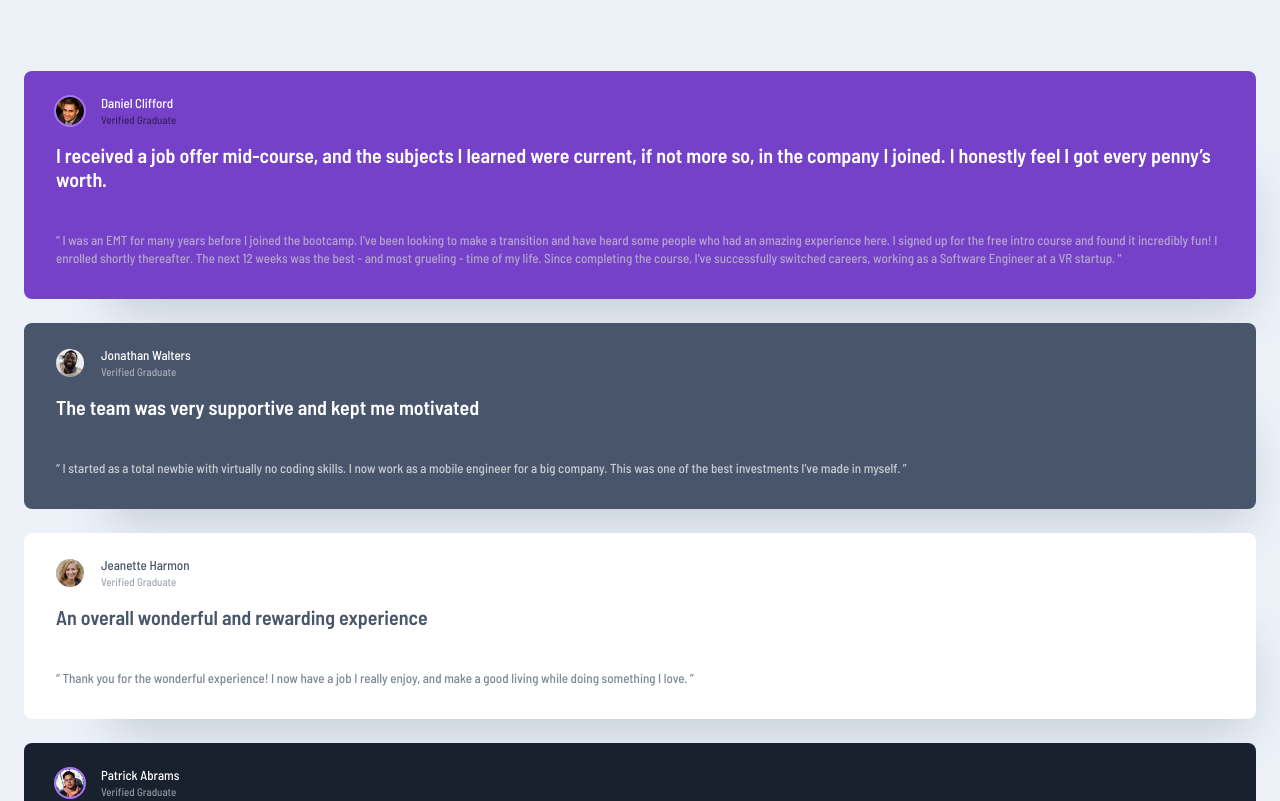
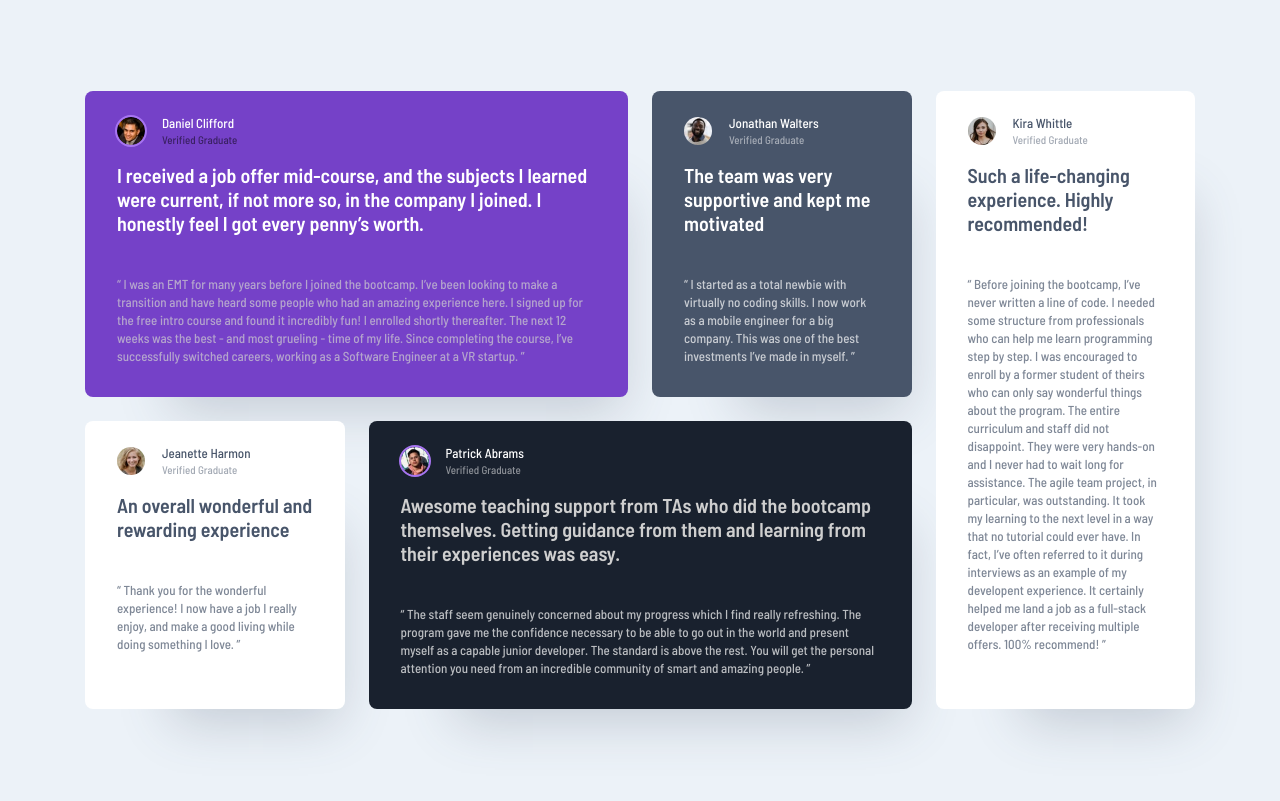
Before and after one commit to Huayao-Zheng/testimonial-grid-section, a plain HTML site: page index.html in a window 1280 px wide. Shown: the top 801 px of the page. Drawn offline with Linux system fonts and the light colour scheme.

Commit message:
finished project and added ss

```diff
--- a/index.html
+++ b/index.html
@@ -5,7 +5,7 @@
     <meta name="viewport" content="width=device-width, initial-scale=1.0" />
     <!-- displays site properly based on user's device -->
 
-    <link rel="stylesheet" href="/dist/style.css" />
+    <link rel="stylesheet" href="dist/style.css" />
     <link rel="icon" type="image/png" sizes="32x32" href="./images/favicon-32x32.png" />
     <link rel="preconnect" href="https://fonts.googleapis.com" />
     <link rel="preconnect" href="https://fonts.gstatic.com" crossorigin />
--- a/scss/_breakpoints.scss
+++ b/scss/_breakpoints.scss
@@ -1,7 +1,7 @@
-// 640px, 1024px, 1440px
+// 640px, 1110px, 1440px
 $breakpoints-up: (
   'small': '40em',
-  'medium': '64em',
+  'medium': '69.375em',
   'large': '90em',
 );
 
--- a/scss/_testimonial.scss
+++ b/scss/_testimonial.scss
@@ -1,30 +1,49 @@
-@use 'breakpoints';
+@use 'breakpoints' as *;
 
 body {
   padding: 71px 24px;
+
+  @include breakpoint-up(medium) {
+    padding: 0;
+    align-items: center;
+  }
 }
 
 .testimonial-grid {
   display: grid;
-  grid-auto-columns: 1fr;
   gap: 24px;
+  max-width: 1110px;
+  max-height: 572;
+
+  @include breakpoint-up(medium) {
+    grid-template-columns: 1fr 1fr 1fr 1fr;
+
+    grid-template-areas:
+      'one   one  two  five '
+      'three four four five';
+
+    .testimonial:nth-child(1) {
+      grid-area: one;
+    }
+    .testimonial:nth-child(2) {
+      grid-area: two;
+    }
+    .testimonial:nth-child(3) {
+      grid-area: three;
+    }
+    .testimonial:nth-child(4) {
+      grid-area: four;
+    }
+    .testimonial:nth-child(5) {
+      grid-area: five;
+    }
+  }
 }
 
 .testimonial {
   border-radius: 8px;
   padding: 26px 32px 32px 32px;
   box-shadow: 40px 60px 50px -47px rgba(72, 85, 106, 0.247378);
-
-  &:nth-child(1) {
-  }
-  &:nth-child(2) {
-  }
-  &:nth-child(3) {
-  }
-  &:nth-child(4) {
-  }
-  &:nth-child(5) {
-  }
 
   &__avatar {
     width: 28px;
@@ -44,7 +63,6 @@ body {
     font-weight: 500;
     font-size: 11px;
     line-height: 11px;
-    // color: var(--white);
     opacity: 0.5;
   }
 
```
Also changed, not shown: scss/_utilityClasses.scss (+8 -1 lines), dist/style.css, ss.png (added), 2 other files.
